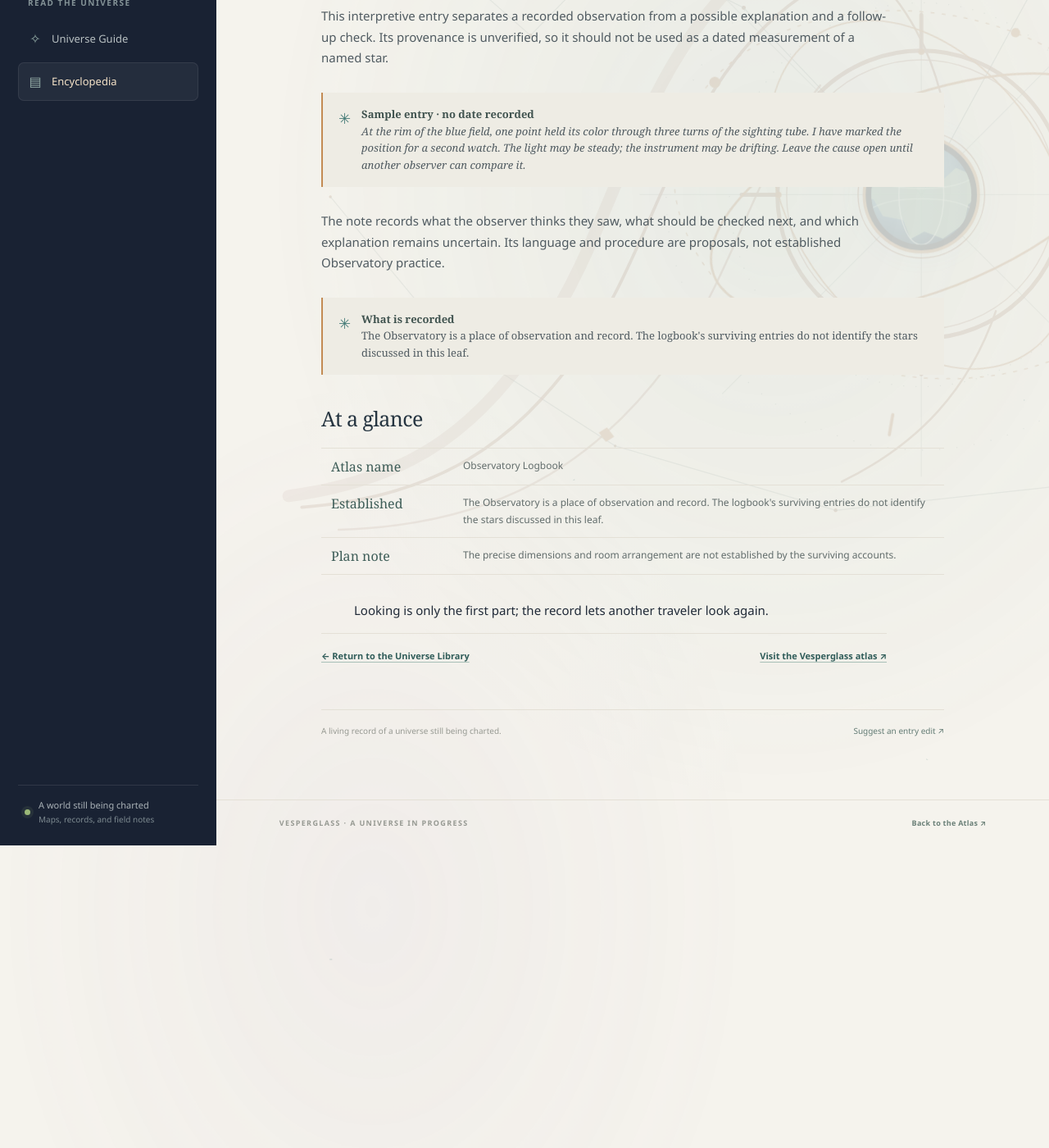
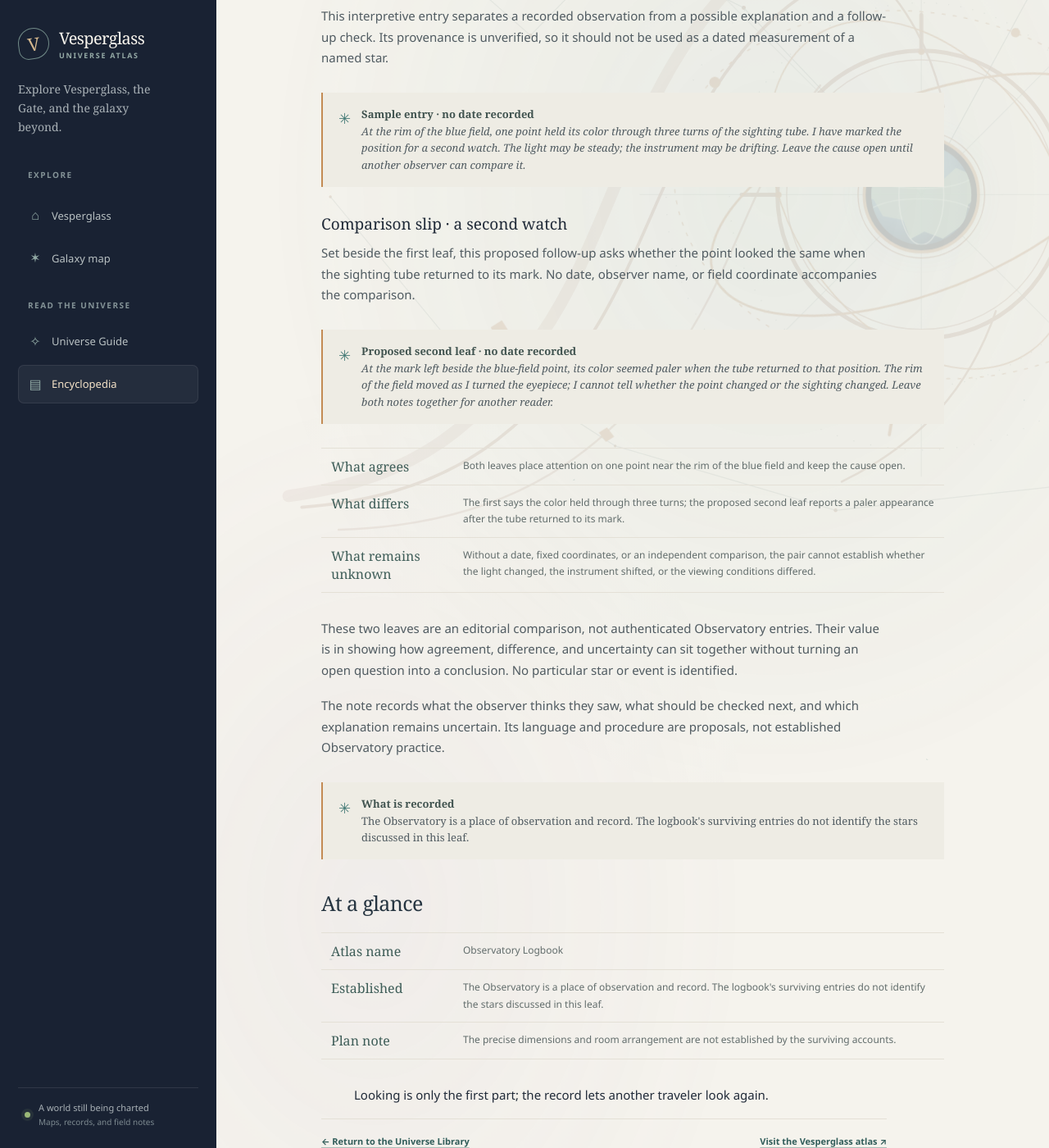
Before and after one commit to vesperglass/vesperglass.github.io, a Jekyll site: the page built from library/observatory.md, in a window 1280 px wide and 1400 px high, scrolled down 1955 px. Shown: the whole window at 82% size. Built offline with Jekyll 4.4.1, drawn with Linux system fonts in a browser that asks for light colours; before the commit the page ends 2986 px from its top, so only the background shows below that.

Commit message:
Add paired Observatory sample comparison

```diff
--- a/assets/site.js
+++ b/assets/site.js
@@ -9,7 +9,7 @@
     { title: "Threshold House", url: "/library/threshold-house/", summary: "A quiet place at the edge of arrival and passage.", terms: "threshold house arrival passage shelter" },
     { title: "Tideglass Foundry", url: "/library/tideglass-foundry/", summary: "The making of stardust from starshards and the tools of the Foundry.", terms: "tideglass foundry starshards stardust refining craft mill" },
     { title: "Compass Garden", url: "/library/compass-garden/", summary: "A conservatory and a proposed planting plan for the garden platform.", terms: "compass garden conservatory plants glasshouse planting" },
-    { title: "Observatory Logbook", url: "/library/observatory/", summary: "Instruments, observations, and records of the sky.", terms: "observatory logbook instruments orrery telescope charts" },
+    { title: "Observatory Logbook", url: "/library/observatory/", summary: "Instruments, observations, comparisons, and records of the sky.", terms: "observatory logbook instruments orrery telescope charts comparison follow-up color sighting tube" },
     { title: "Star Archive", url: "/library/star-archive/", summary: "A reference room for the knowledge of the sky, with an interpretive cutaway.", terms: "star archive books maps memory library" },
     { title: "The Vesperglass Gate", url: "/library/vesperglass-gate/", summary: "The detached portal platform and its passage into the Galaxy.", terms: "vesperglass gate portal transit galaxy ring" },
     { title: "Vesperglass Train Dock", url: "/library/train-dock/", summary: "A clear landing apron and alongside berth for the Gate train.", terms: "train dock berth station locomotive platform train" },
--- a/library/observatory.md
+++ b/library/observatory.md
@@ -34,6 +34,20 @@
 
 <aside class="field-note"><span class="field-note-mark" aria-hidden="true">✳</span><p><strong>Sample entry · no date recorded</strong><br><em>At the rim of the blue field, one point held its color through three turns of the sighting tube. I have marked the position for a second watch. The light may be steady; the instrument may be drifting. Leave the cause open until another observer can compare it.</em></p></aside>
 
+### Comparison slip · a second watch
+
+Set beside the first leaf, this proposed follow-up asks whether the point looked the same when the sighting tube returned to its mark. No date, observer name, or field coordinate accompanies the comparison.
+
+<aside class="field-note"><span class="field-note-mark" aria-hidden="true">✳</span><p><strong>Proposed second leaf · no date recorded</strong><br><em>At the mark left beside the blue-field point, its color seemed paler when the tube returned to that position. The rim of the field moved as I turned the eyepiece; I cannot tell whether the point changed or the sighting changed. Leave both notes together for another reader.</em></p></aside>
+
+<dl class="folio-glossary">
+  <div><dt>What agrees</dt><dd>Both leaves place attention on one point near the rim of the blue field and keep the cause open.</dd></div>
+  <div><dt>What differs</dt><dd>The first says the color held through three turns; the proposed second leaf reports a paler appearance after the tube returned to its mark.</dd></div>
+  <div><dt>What remains unknown</dt><dd>Without a date, fixed coordinates, or an independent comparison, the pair cannot establish whether the light changed, the instrument shifted, or the viewing conditions differed.</dd></div>
+</dl>
+
+These two leaves are an editorial comparison, not authenticated Observatory entries. Their value is in showing how agreement, difference, and uncertainty can sit together without turning an open question into a conclusion. No particular star or event is identified.
+
 The note records what the observer thinks they saw, what should be checked next, and which explanation remains uncertain. Its language and procedure are proposals, not established Observatory practice.
 
 <aside class="field-note"><span class="field-note-mark" aria-hidden="true">✳</span><p><strong>What is recorded</strong><br>The Observatory is a place of observation and record. The logbook's surviving entries do not identify the stars discussed in this leaf.</p></aside>
```
Also changed, not shown: ENCYCLOPEDIA_BACKLOG.md (+3 -2 lines), library/changelog.md (+1 -0 lines).
